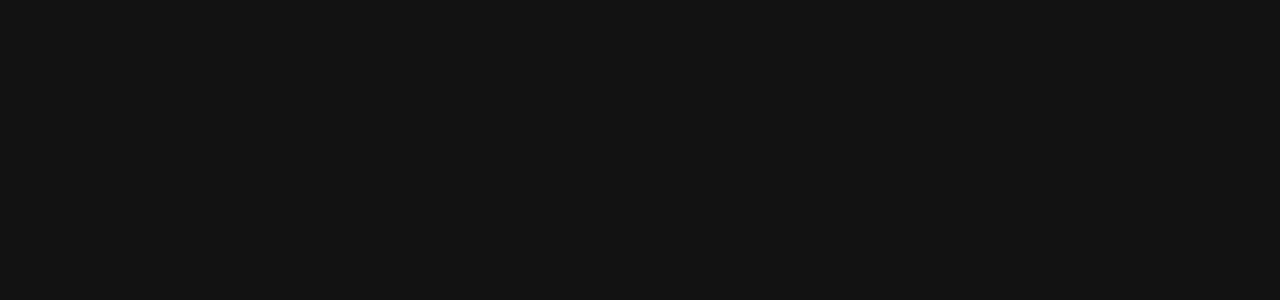
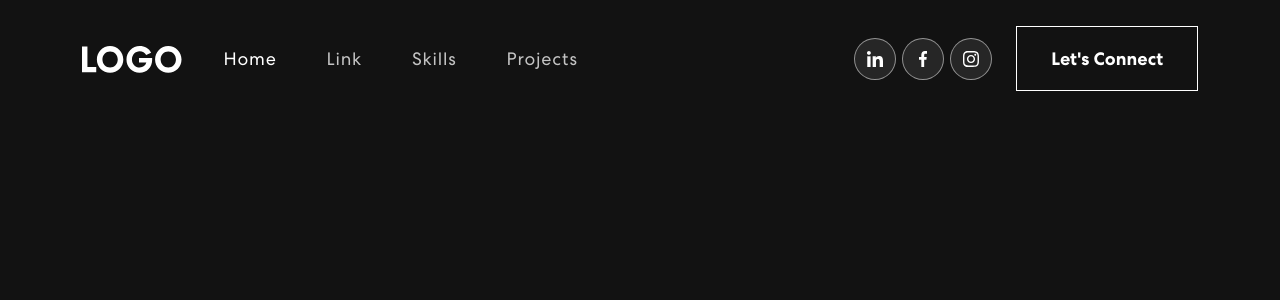
Before and after one commit to Py528/personal-website, a React (Create React App) app: page / in a window 1280 px wide. Shown: the top 300 px of the page. Built offline with nearby package versions, Linux system fonts and the light colour scheme.

Commit message:
Navbar Added to App.js

```diff
--- a/src/App.js
+++ b/src/App.js
@@ -1,8 +1,13 @@
 import logo from './logo.svg';
 import './App.css';
-
+import { NavBar } from './components/NavBar';
+import 'bootstrap/dist/css/bootstrap.min.css';
 function App() {
-	return <div className="App"></div>;
+	return (
+		<div className="App">
+			<NavBar />
+		</div>
+	);
 }
 
 export default App;
--- a/src/components/NavBar.js
+++ b/src/components/NavBar.js
@@ -1,5 +1,5 @@
 import { useState, useEffect } from 'react';
-import { Navbar, Container } from 'react-bootstrap';
+import { Navbar, Container, Nav } from 'react-bootstrap';
 import logo from '../assets/img/logo.svg';
 import navIcon1 from '../assets/img/nav-icon1.svg';
 import navIcon2 from '../assets/img/nav-icon2.svg';
```
